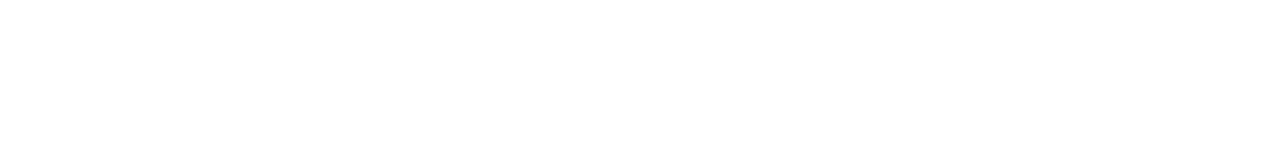
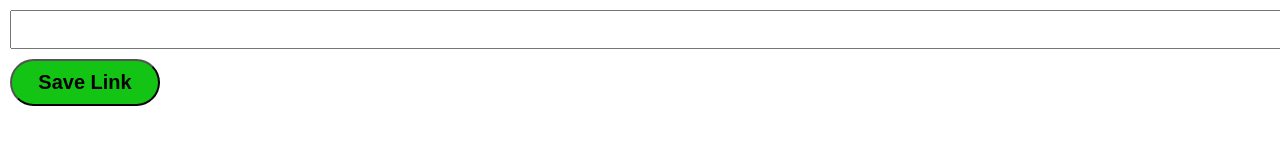
Before and after one commit to MrrTahoo/ChromeExtension, a plain HTML site: page index.html in a window 1280 px wide. Drawn offline with Linux system fonts and the light colour scheme.

Commit message:
CSS and html code added

```diff
--- /dev/null
+++ b/assests/css/style.css
@@ -0,0 +1,19 @@
+body{
+    margin: 0;
+    padding: 10px;
+    font-family: Arial, Helvetica, sans-serif;
+}
+
+#input-el{
+    width: 100%;
+    padding: 10px;
+    margin-bottom: 10px;
+}
+#input-btn{
+    padding: 10px;
+    width: 150px;
+    background-color: rgb(20, 196, 20);
+    font-size: 20px;
+    font-weight: 700;
+    border-radius: 40px;
+}
--- a/index.html
+++ b/index.html
@@ -4,10 +4,12 @@
     <meta charset="UTF-8">
     <meta http-equiv="X-UA-Compatible" content="IE=edge">
     <meta name="viewport" content="width=device-width, initial-scale=1.0">
+    <link rel="stylesheet" href="/assests/css/style.css">
     <script src="assests/js/script.js"></script>
     <title>Lead Tracker</title>
 </head>
 <body>
-
+    <input type="text" name="" id="input-el"><br>
+    <button id="input-btn">Save Link</button>
 </body>
 </html>
```
